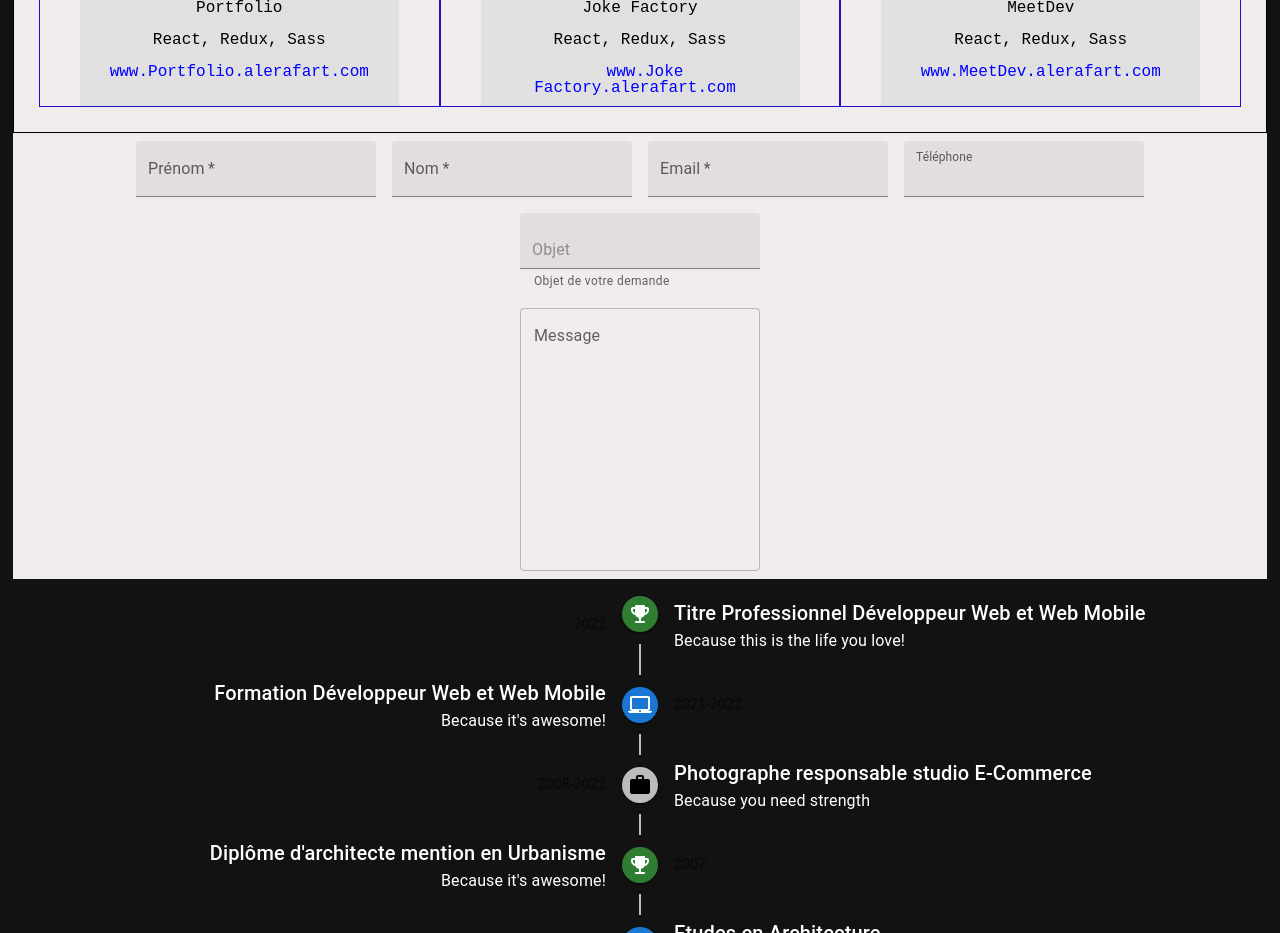
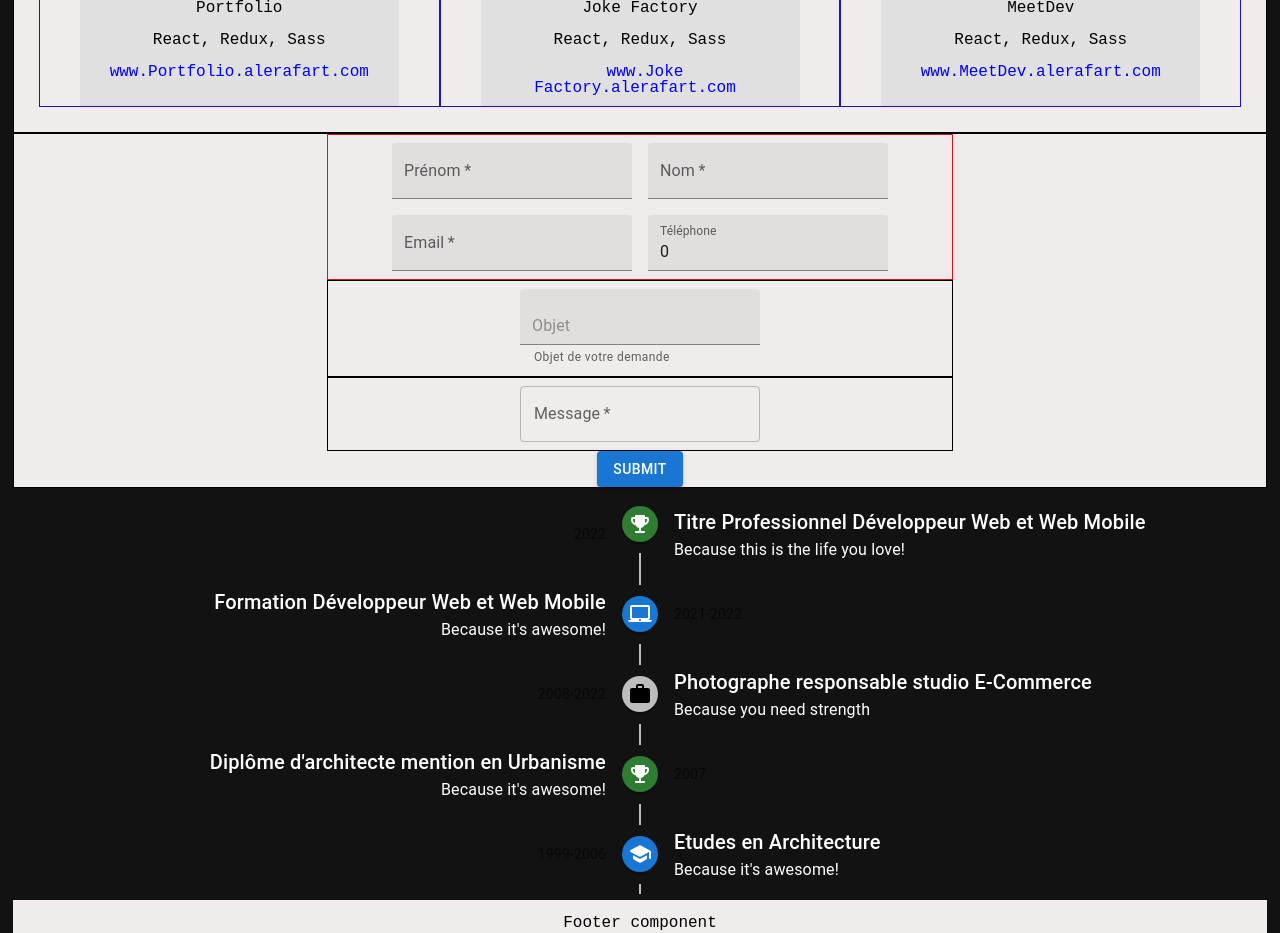
Before and after one commit to alerafart/portfolio-react-redux, a React (Create React App) app: page / in a window 1280 px wide. Shown: the part 1320-2253 px from the top of the page. Built offline with nearby package versions, Linux system fonts and the light colour scheme.

Commit message:
contact form component controlled fields in state

```diff
--- a/src/actions/index.js
+++ b/src/actions/index.js
@@ -7,6 +7,16 @@ export const darkMode = () => ({
 
 });
 
+// ACTION TYPE SEND_MESSAGE
+export const SEND_MESSAGE = 'SEND_MESSAGE';
+// ACTION CREATOR sendMessage
+export const sendMessage = (value, name) => ({
+  type: SEND_MESSAGE,
+  value,
+  name,
+});
+
+
 // ACTION TYPE BURGER_MENU_OPEN
 export const BURGER_MENU_OPEN = 'BURGER_MENU_OPEN';
 // ACTION CREATOR burgerMenuOpen
--- a/src/components/Contact/contact.scss
+++ b/src/components/Contact/contact.scss
@@ -1,8 +1,31 @@
 .contact{
+  border: 1px solid black;
   width: 100%;
   height: max-content;
   background-color: rgb(240, 236, 236);
   display: flex;
-  justify-content: center;
+  flex-direction: column;
+  justify-content: space-around;
   align-items: center;
+
+  &__fields {
+    width: 50%;
+    border: 1px solid rgb(209, 24, 24);
+    :focus{
+      //background-color: rgb(36, 199, 199);
+    }
+    &__field {
+      // border: 1px solid blue;
+      :focus {
+        border: 1px solid rgb(209, 24, 24);
+      }
+
+    }
+
+  }
+
+  &__message {
+    width: 50%;
+    border: 1px solid black;
+  }
 }
--- a/src/components/Contact/index.js
+++ b/src/components/Contact/index.js
@@ -1,15 +1,51 @@
 import React from "react";
+import { useSelector, useDispatch } from 'react-redux';
+import { sendMessage } from "../../actions";
 import Box from '@mui/material/Box';
 import TextField from '@mui/material/TextField';
+import Button from '@mui/material/Button'
 // styles
 import "./contact.scss"
 
 function Contact() {
+
+  /* const firstName = useSelector((state)=> state.contactForm.firstName);
+  const lastName = useSelector((state)=> state.contactForm.lastName);
+  const phone = useSelector((state)=> state.contactForm.phone);
+  const email = useSelector((state)=> state.contactForm.email);
+  const subject = useSelector((state)=> state.contactForm.subject);
+  const message = useSelector((state)=> state.contactForm.message); */
+
+  const contactForm = useSelector((state)=> state.contactForm);
+  const dispatch = useDispatch();
+
+  // function to change value of the state formContact
+  function handleChange(e) {
+    const { value } = e.target;
+    const { name } = e.target;
+    console.log("handlechange fired")
+    console.log({name, value});
+    dispatch(sendMessage(value, name));
+  }
+  const handleSubmit= (e) => {
+    //e.preventDefault;
+    console.log("submit fired");
+  }
+  /* const handleFormSubmit = function(()=> {
+    console.log("submit fired");
+  }) */
+  // const [value, setValue] = React.useState('Controlled');
+
+  /* const handleChange = (event) => {
+    setValue(event.target.value);
+  }; */
   return (
-    <div id="contact" className="contact">
+    <div id="contact" >
 
-      <Box
+      <Box className="contact"
         component="form"
+        action="mailto:maalejandrarafart@gmail.com"
+        onSubmit={handleSubmit}
         sx={{
           '& .MuiTextField-root': { m: 1, width: '25ch' },
         }}
@@ -17,61 +53,85 @@ function Contact() {
         autoComplete="off"
         >
           <div className="contact__fields">
-            <TextField
+            <TextField className="contact__fields__field"
               required
               id="filled-required"
+              name="firstName"
+              value = {contactForm.firstName}
               label="Prénom"
               placeholder="Prénom"
               autoComplete="off"
               variant="filled"
+              onChange= {handleChange}
             />
-            <TextField
+
+            <TextField className="contact__fields__field"
               //disabled
               //id="filled-disabled"
               required
               id="filled-required"
+              name="lastName"
+              value = {contactForm.lastName}
               label="Nom"
               placeholder="Nom"
               variant="filled"
+              onChange= {handleChange}
             />
-            <TextField
+            <TextField className="contact__fields__field"
               required
               id="filled-required"
+              name="email"
+              value = {contactForm.email}
               label="Email"
               placeholder="Email"
               type= "email"
+              pattern=".+@globex\.com"
               variant="filled"
+              onChange= {handleChange}
             />
-            <TextField
+            <TextField className="contact__fields__field"
               id="filled-number"
+              name="phone"
+              value = {contactForm.phone}
               label="Téléphone"
               type="number"
+              placeholder="Téléphone"
               InputLabelProps={{
                 shrink: true,
               }}
               variant="filled"
+              onChange= {handleChange}
             />
           </div>
 
           <div className="contact__message">
             <TextField
               id="filled-helperText"
+              name="subject"
               label=""
               placeholder="Objet"
+              value = {contactForm.subject}
               // defaultValue="Default Value"
               helperText="Objet de votre demande"
               variant="filled"
+              onChange= {handleChange}
             />
           </div>
           <div className="contact__message">
             <TextField
+              required
               id="outlined-multiline-static"
+              name="message"
+              value = {contactForm.message}
               label="Message"
               multiline
-              rows={10}
+              onChange= {handleChange}
+              //rows={10}
               //defaultValue="Default Value"
             />
           </div>
+          <Button type="submit" variant="contained">Submit</Button>
+
       </Box>
     </div>
   );
--- a/src/reducers/index.js
+++ b/src/reducers/index.js
@@ -1,5 +1,5 @@
 // import BlaguesAPI from 'blagues-api';
-import { DARK_MODE, BURGER_MENU_OPEN
+import { DARK_MODE, SEND_MESSAGE, BURGER_MENU_OPEN
 
 } from '../actions';
 // import { SET_JOKES } from '../actions';
@@ -11,6 +11,15 @@ const initialState = {
     darkMode: false,
     burgerMenuOpen: false,
   },
+
+  contactForm: {
+    firstName: "",
+    lastName:"",
+    phone:0,
+    email: "",
+    subject:"",
+    message:"",
+  }
 
 };
 
@@ -27,6 +36,16 @@ function Reducer(state = initialState, action = {}) {
         },
       };
 
+      case SEND_MESSAGE: {
+        return {
+          ...state,
+          contactForm: {
+            ...state.contactForm,
+            [action.name]: action.value,
+          },
+        };
+      }
+
       case BURGER_MENU_OPEN:
       return {
         ...state,
```
